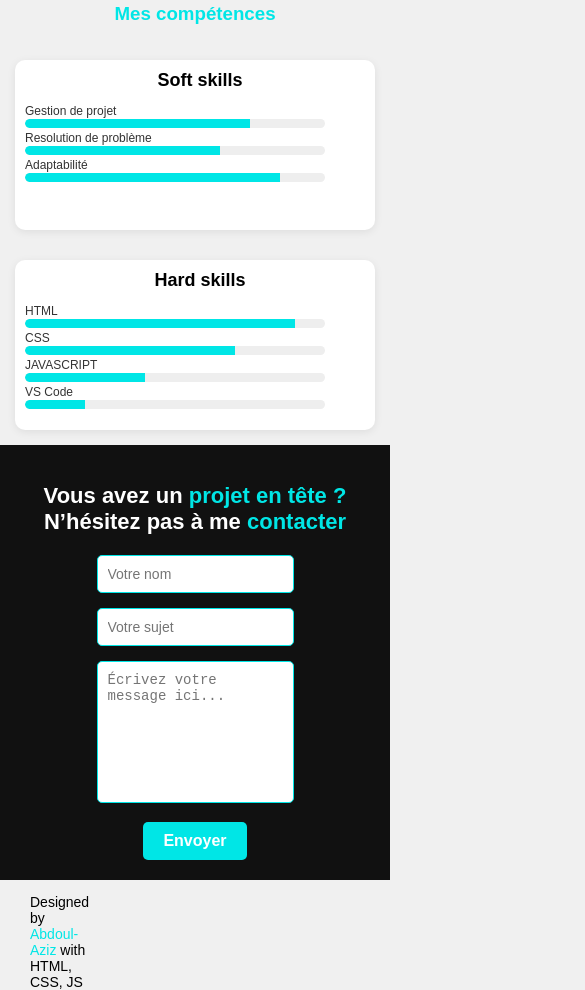
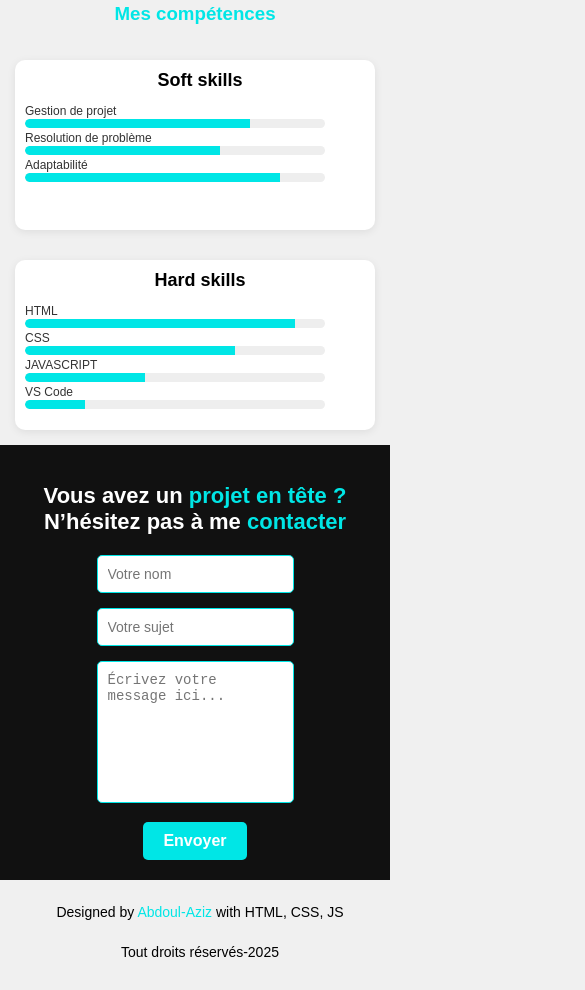
Before and after one commit to Abdoulaziz12/MonPortfolio, a plain HTML site: page index.html in a window 390 px wide. Shown: the part 1451-2441 px from the top of the page, 585 px wide, since content can reach past the window. Drawn offline with Linux system fonts and the light colour scheme.

Commit message:
Update footer

```diff
--- a/index.css
+++ b/index.css
@@ -392,3 +392,15 @@ section h3{
 .droits{
     margin-left: 550px;
 }
+@media (max-width: 768px){
+    .footer{
+        flex-direction: column;
+        text-align: center;
+        height: auto;
+        padding: 10px 0;
+    }
+    .droits{
+        margin-left: 0;
+        margin-top: 10px;
+    }
+}
```
Also changed, not shown: index.html (+0 -3 lines), 1 other file.
